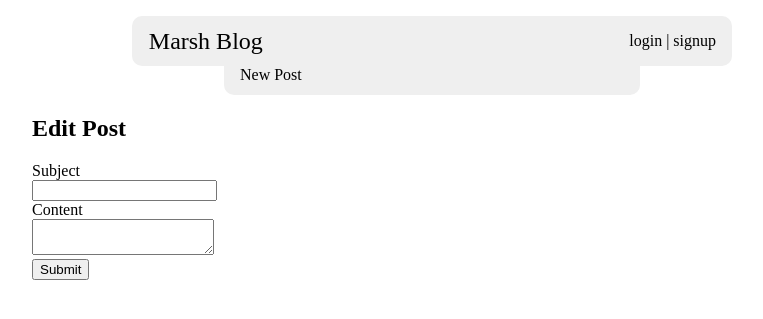
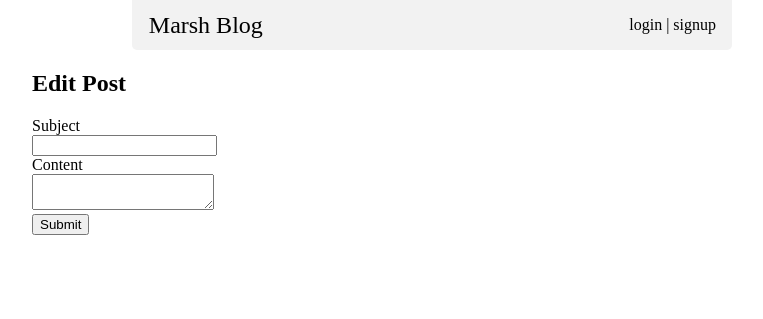
Before and after one commit to Minimalistic/Udacity-Multi-User-Blog, a Python web app: template templates/editpost.html in a window 1280 px wide. Shown: the top 319 px of the page, without its empty margins (208-971 px from the left). Run offline with Jinja, Linux system fonts and the light colour scheme; the template is opened without the code that fills it, so the values that code supplies are empty.

Commit message:
Refined functions, cleaned up and commented some code

```diff
--- a/static/main.css
+++ b/static/main.css
@@ -5,42 +5,18 @@ body {
     margin: 0 auto;
     padding-left:1em;
     padding-right:1em;
+    background-color:white;
 }
 
-.post {
+.main-project-bar {
+    background-color:#F2F2F2;
+    max-width:75%;
     margin: 0 auto;
-	max-width: 800px;
+    display:flex;
+    border-radius: 0px 0px 5px 5px;
 }
 
-.title-nav {
-	background-color:#efefef;
-	max-width:75%;
-	margin: 0 auto;
-	margin-top:1em;
-	display:flex;
-	border-radius: 10px 10px 10px 10px;
-}
-
-.toolbar-nav {
-	background-color:#efefef;
-	max-width:50%;
-	margin: 0 auto;
-	padding-left:1em;
-	padding-bottom:.7em;
-	display:flex;
-	border-radius: 0px 0px 10px 10px;
-
-}
-
-.toolbar-nav a {
-	text-decoration: none;
-	color: black;
-}
-.toolbar-nav a:hover {
-	text-decoration: underline;
-}
-
-.main-title {
+.project-title {
     font-size:1.5em;
     display:flex;
     width:100%;
@@ -50,8 +26,45 @@ body {
     color:black;
 }
 
-.main-title:hover {
+.project-title:hover {
     text-decoration: underline;
+}
+
+
+/* START Toolbar Nav */
+
+#active {
+    background-color:#F0F0F0;
+    border-radius: 0px 0px 5px 5px;
+}
+
+.toolbar-nav {
+    background-color:white;
+    max-width:50%;
+    margin: 0 auto;
+    padding-left:.5em;
+    padding-bottom:.1em;
+    display:flex;
+    border-radius: 0px 0px 5px 5px;
+}
+
+.toolbar-nav a {
+    text-decoration: none;
+    color: black;
+    padding-left:.25em;
+    padding-right:.25em;
+    font-size: .75em;
+}
+
+.toolbar-nav a:hover {
+    text-decoration: underline;
+}
+
+/* END Toolbar Nav */
+
+.article {
+    margin: 0 auto;
+    max-width: 800px;
 }
 
 .nav-links {
@@ -78,34 +91,34 @@ body {
 .blog-header {
 }
 
-.post-heading {
+.article-heading {
     display:flex;
     align-items:center;
     justify-content: center;
 
 }
 
-.post-title {
+.article-title {
     width:70%;
     display:flex;
 
 }
 
-.post-title h2 {
+.article-title h2 {
 
 }
 
-.post-date {
+.article-date {
     text-align:right;
     width:30%;
 }
 
-.post-date h4{
+.article-date h4{
     margin-bottom:0;
     color:#bcbcbc;
 }
 
-.post-content {
+.article-content {
     border: 2px black;
     border-style: solid none none none;
 }
--- a/templates/base.html
+++ b/templates/base.html
@@ -6,10 +6,11 @@
 	</head>
 
 	<body>
-		<div class="title-nav">
-			<a href="/blog" class="main-title">
+		<div class="main-project-bar">
+			<a href="/blog" class="project-title">
 				Marsh Blog
 			</a>
+
 			<div class="login-area">
 				{% if user %}
 					{{user.name}}
@@ -33,11 +34,6 @@
 			</div>
 		</div>
 
-		<div class="toolbar-nav">
-			<a href="/blog/newpost">New Post</a>
-		</div>
-
-
 		<div id="content">
 			{% block content %}
 			{% endblock %}
--- a/templates/newpost.html
+++ b/templates/newpost.html
@@ -1,6 +1,9 @@
 {% extends "base.html" %}
 
 {% block content %}
+    <div class="toolbar-nav"> <!--this nav to go in it's own template-->
+      <a id="active" href="/blog/newpost">New Post</a>
+    </div>
   <h2>new post</h2>
 
     <form method="post">
```
Also changed, not shown: marshblog.py (+25 -20 lines), templates/blog.html (+7 -8 lines), templates/post.html (+14 -23 lines), 2 other files. Lines whose indentation alone changed are shown as unchanged.
